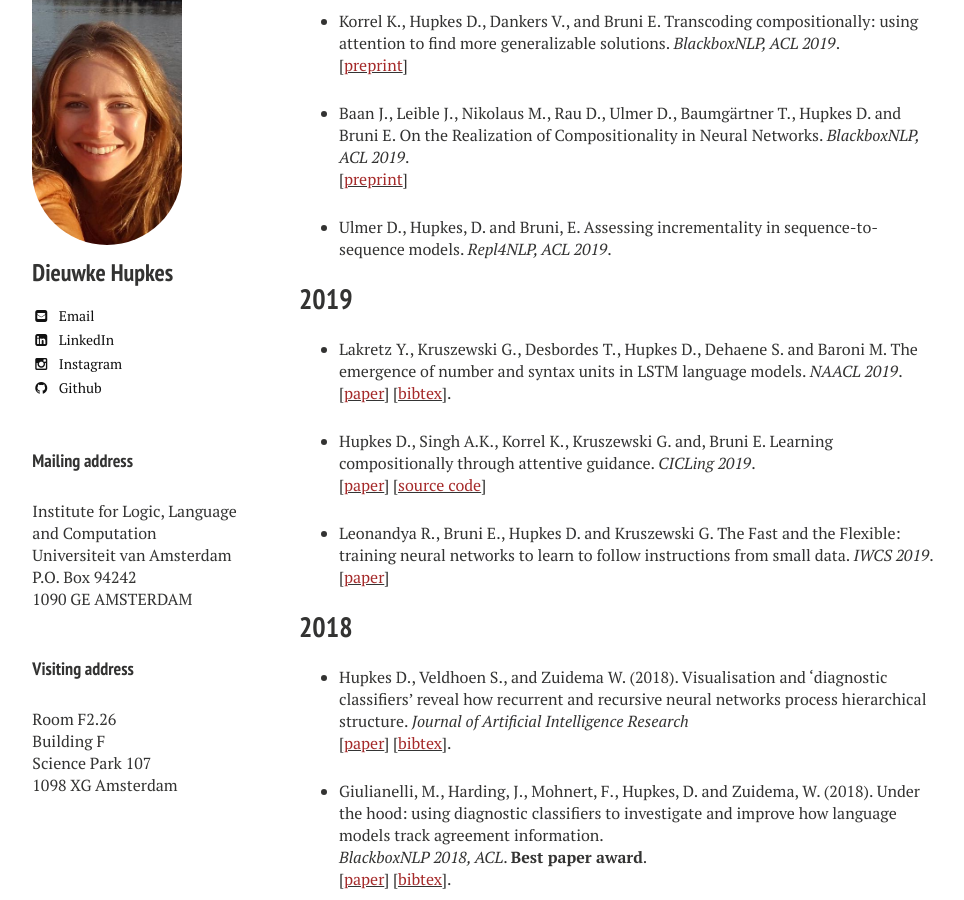
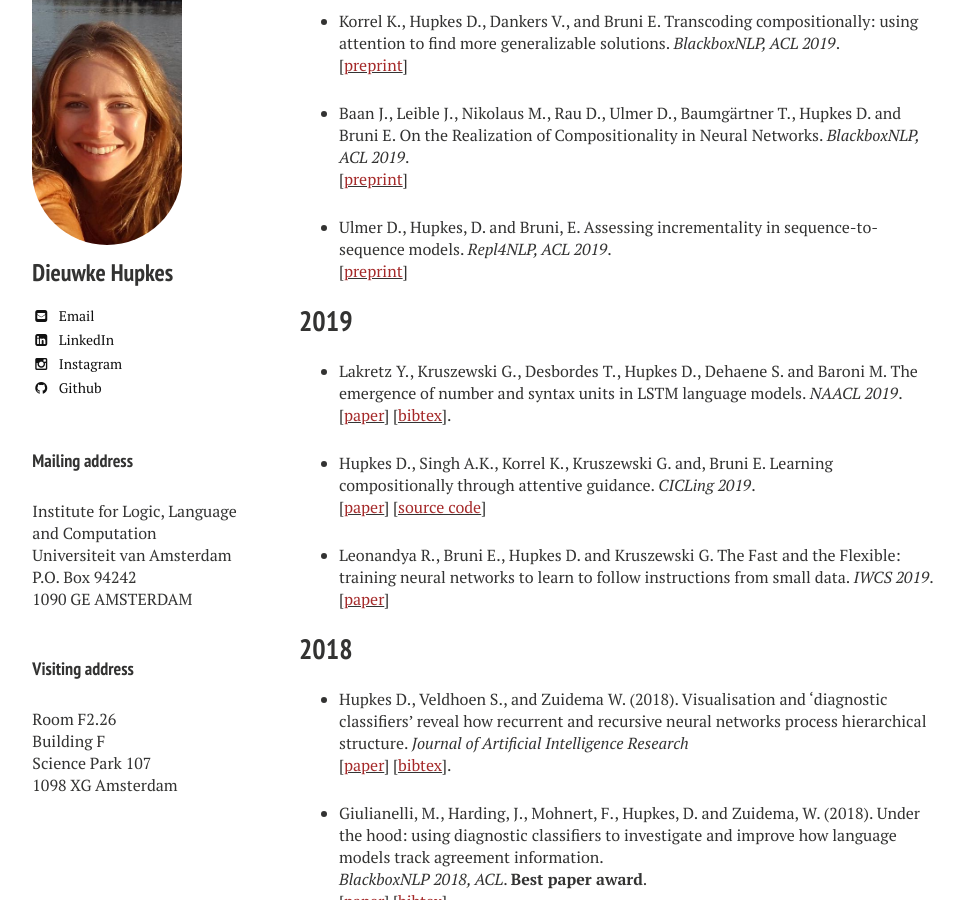
Before and after one commit to dieuwkehupkes/dieuwkehupkes.github.io, a Jekyll site: the page built from publications.md, in a window 1280 px wide and 900 px high, scrolled down 518 px. Shown: the whole window, without its empty margins (21-985 px from the left). Built offline with Jekyll 4.4.1, drawn with Linux system fonts in a browser that asks for light colours; nearby versions of some CDN libraries.

Commit message:
Add link to preprint of Dennis' paper

```diff
--- a/publications.md
+++ b/publications.md
@@ -15,16 +15,17 @@ image:
 * Korrel K., Hupkes D., Dankers V., and Bruni E.
 Transcoding compositionally: using attention to find more generalizable solutions.
 *BlackboxNLP, ACL 2019*.\\
-\[[<font color="brown">preprint</font>](https://arxiv.org/abs/1906.01234){:target="blank"}\]
+\[[<font color="brown">preprint</font>](https://arxiv.org/abs/1906.01234.pdf){:target="blank"}\]
 
 * Baan J., Leible J., Nikolaus M., Rau D., Ulmer D., Baumgärtner T., Hupkes D. and Bruni E.
 On the Realization of Compositionality in Neural Networks.
 *BlackboxNLP, ACL 2019*. \\
-\[[<font color="brown">preprint</font>](https://arxiv.org/abs/1906.01634){:target="blank"}\]
+\[[<font color="brown">preprint</font>](https://arxiv.org/abs/1906.01634.pdf){:target="blank"}\]
 
 * Ulmer D., Hupkes, D. and Bruni, E.
 Assessing incrementality in sequence-to-sequence models.
-*Repl4NLP, ACL 2019*.
+*Repl4NLP, ACL 2019*. \\
+\[[<font color="brown">preprint</font>](https://arxiv.org/pdf/1906.03293.pdf){:target="blank"}\]
 
 ## 2019
 
@@ -37,7 +38,7 @@ The emergence of number and syntax units in LSTM language models.
 
 * Hupkes D., Singh A.K., Korrel K., Kruszewski G. and, Bruni E. Learning compositionally through attentive guidance.
 *CICLing 2019*.\\
-\[[<font color="brown">paper</font>](https://arxiv.org/abs/1805.09657){:target="blank"}\]
+\[[<font color="brown">paper</font>](https://arxiv.org/abs/1805.09657.pdf){:target="blank"}\]
 \[[<font color="brown">source code</font>](https://github.com/i-machine-think/attentive_guidance){:target="_blank"}\]
 
 * Leonandya R., Bruni E., Hupkes D. and Kruszewski G. The Fast and the Flexible: training neural networks to learn to follow instructions from small data.
@@ -48,7 +49,7 @@ The emergence of number and syntax units in LSTM language models.
 
 * Hupkes D., Veldhoen S., and Zuidema W. (2018). Visualisation and 'diagnostic classifiers' reveal how recurrent and recursive neural networks process hierarchical structure.
 *Journal of Artificial Intelligence Research*\\
-\[[<font color="brown">paper</font>](https://arxiv.org/abs/1711.10203){:target="blank"}\]
+\[[<font color="brown">paper</font>](https://arxiv.org/abs/1711.10203.pdf){:target="blank"}\]
 \[[<font color="brown">bibtex</font>](../bibfiles/hupkes2018visualisation){:target="blank"}\].
 
 * Giulianelli, M., Harding, J., Mohnert, F., Hupkes, D. and Zuidema, W. (2018). Under the hood: using diagnostic classifiers to investigate and improve how language models track agreement information.
@@ -57,7 +58,7 @@ The emergence of number and syntax units in LSTM language models.
 \[[<font color="brown">bibtex</font>](../research/guglianelli2018under.bib){:target="blank"}\].
 
 * Zuidema W., Hupkes D., Wiggins G., Scharf C. and Rohrmeier M. (2018). Formal models of Structure Building in Music, Language and Animal Song. In *The Origins of Musicality* \\
-\[[<font color="brown">chapter</font>](https://arxiv.org/abs/1901.05180){:target="blank"}\]
+\[[<font color="brown">chapter</font>](https://arxiv.org/abs/1901.05180.pdf){:target="blank"}\]
 
 * Jumelet, J. and Hupkes, D. (2018). Do language models understand anything? On the ability of LSTMs to understand negative polarity items.
 *BlackboxNLP 2018, ACL*.\\
```
